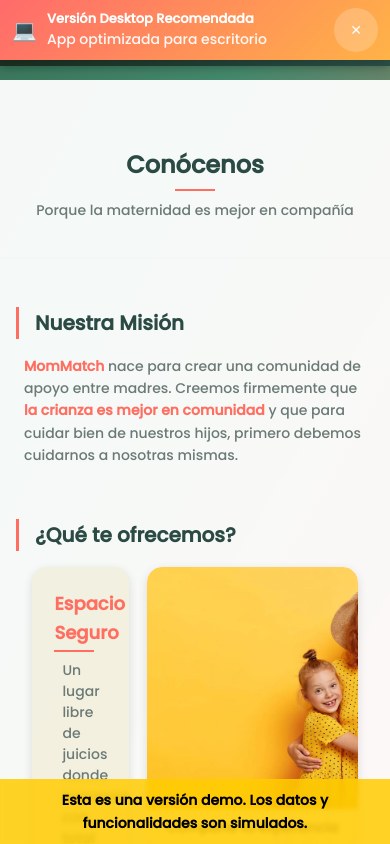
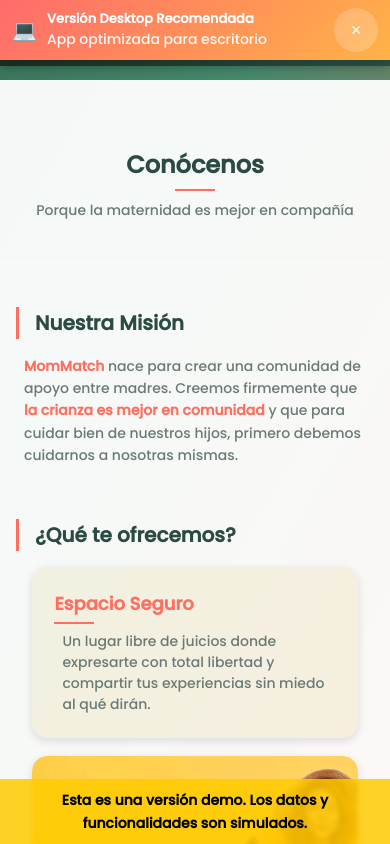
Before and after one commit to Imleiva/mommatch_demo, a React (Create React App) app in the folder frontend/: page /#/conocenos in a window 390 px wide. Shown: the top 844 px of the page. Built offline with nearby package versions, Linux system fonts and the light colour scheme.

Commit message:
fix: force flex column layout in mobile with !important and reset all grid positioning

```diff
--- a/frontend/src/components/Conocenos.css
+++ b/frontend/src/components/Conocenos.css
@@ -432,17 +432,44 @@
   }
 
   .conocenos-cards {
-    display: flex;
-    flex-direction: column;
+    display: flex !important;
+    flex-direction: column !important;
     gap: 1rem;
     padding: 0;
     width: 100%;
+    grid-template-columns: none !important;
   }
 
   .conocenos-card,
   .image-container {
     width: 100%;
     box-sizing: border-box;
+    grid-column: auto !important;
+    grid-row: auto !important;
+  }
+
+  /* Reset all nth-child positioning */
+  .conocenos-card:nth-child(1),
+  .conocenos-card:nth-child(3),
+  .conocenos-card:nth-child(5),
+  .conocenos-card:nth-child(7) {
+    grid-column: auto !important;
+    grid-row: auto !important;
+  }
+
+  .image-container:nth-child(2),
+  .image-container:nth-child(4),
+  .image-container:nth-child(6),
+  .image-container:nth-child(8),
+  .image-container:nth-child(9) {
+    grid-column: auto !important;
+    grid-row: auto !important;
+    padding-bottom: 0 !important;
+  }
+
+  .conocenos-quote {
+    grid-column: auto !important;
+    grid-row: auto !important;
   }
 
   .conocenos-card {
```
